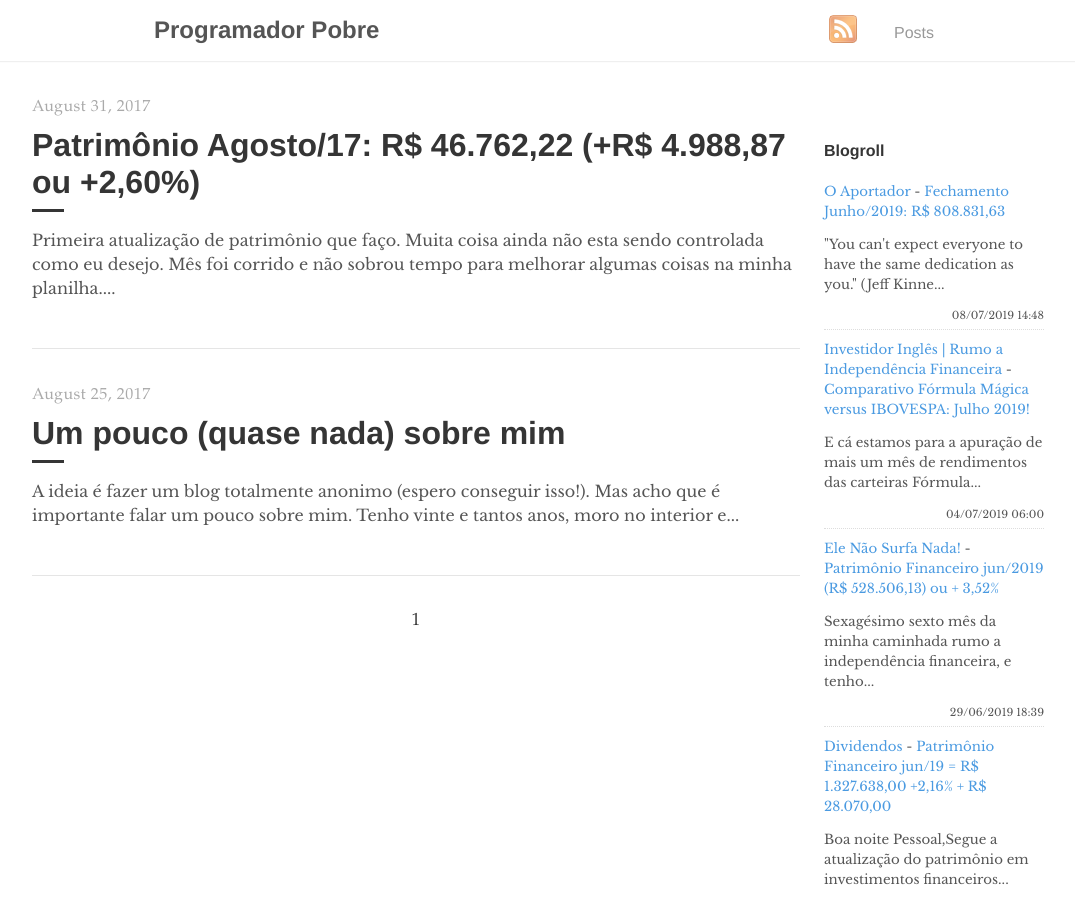
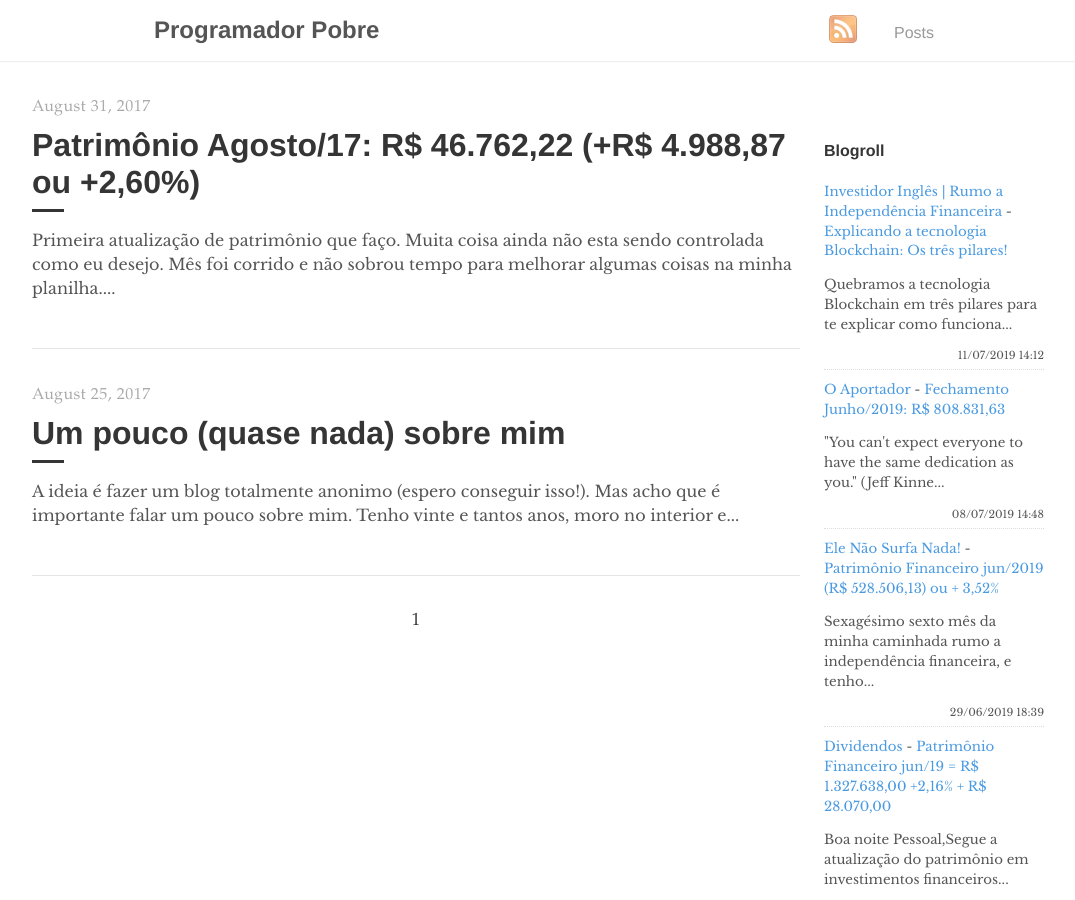
Before and after one commit to programadorpobre/programadorpobre.github.io, a Jekyll site: the page built from index.html, in a window 1280 px wide and 900 px high. Shown: the whole window, without its empty margins (96-1171 px from the left). Built offline with Jekyll 4.4.1, drawn with Linux system fonts in a browser that asks for light colours; the list of posts is cut into pages by our own code; comment, search, counter and statistics services are not loaded.

Commit message:
[ci skip] travis #705

```diff
--- a/_includes/feed-entries.html
+++ b/_includes/feed-entries.html
@@ -1,12 +1,12 @@
+<div class="feed-entry">
+    <a class="feed-entry-site-name" href="https://www.investidoringles.com/">Investidor Inglês | Rumo a Independência Financeira</a> - <a class="feed-entry-title" href="https://www.investidoringles.com/2019/07/explicando-blockchain-tres-pilares-tecnologia.html">Explicando a tecnologia Blockchain: Os três pilares!</a>
+    <p class="feed-entry-summary">Quebramos a tecnologia Blockchain em três pilares para te explicar como funciona...</p>
+    <time datetime="2019-07-11T14:12:00.000-03:00">11/07/2019 14:12</time>
+</div>
 <div class="feed-entry">
     <a class="feed-entry-site-name" href="https://oaportadorfinanceiro.blogspot.com/">O Aportador</a> - <a class="feed-entry-title" href="https://oaportadorfinanceiro.blogspot.com/2019/07/fechamento-junho2019-r-80883163.html">Fechamento Junho/2019: R$ 808.831,63</a>
     <p class="feed-entry-summary">"You can't expect everyone to have the same dedication as you."&nbsp;(Jeff Kinne...</p>
     <time datetime="2019-07-08T14:48:00.003-03:00">08/07/2019 14:48</time>
-</div>
-<div class="feed-entry">
-    <a class="feed-entry-site-name" href="https://www.investidoringles.com/">Investidor Inglês | Rumo a Independência Financeira</a> - <a class="feed-entry-title" href="https://www.investidoringles.com/2019/07/comparativo-formula-magica-versus-ibovespa.html">Comparativo Fórmula Mágica versus IBOVESPA: Julho 2019!</a>
-    <p class="feed-entry-summary">E cá estamos para a apuração de mais um mês de rendimentos das carteiras Fórmula...</p>
-    <time datetime="2019-07-04T06:00:00.000-03:00">04/07/2019 06:00</time>
 </div>
 <div class="feed-entry">
     <a class="feed-entry-site-name" href="https://elenaosurfanada.blogspot.com/">Ele Não Surfa Nada!</a> - <a class="feed-entry-title" href="https://elenaosurfanada.blogspot.com/2019/06/patrimonio-financeiro-jun2019-r.html">Patrimônio Financeiro jun/2019 (R$ 528.506,13) ou + 3,52%</a>
```
